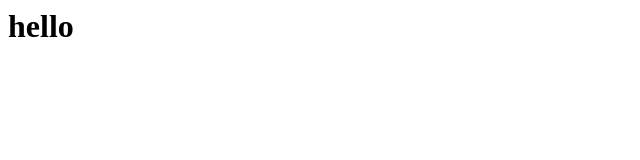
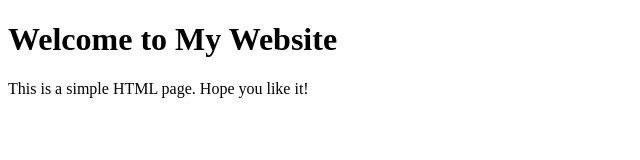
Before and after one commit to ravidassg092/project_1, a plain HTML site: page index.html in a window 1280 px wide. Shown: the whole page, without its empty margins (0-640 px from the left). Drawn offline with Linux system fonts and the light colour scheme.

Commit message:
Update index.html

```diff
--- a/index.html
+++ b/index.html
@@ -1,7 +1,10 @@
+<!DOCTYPE html>
 <html>
-  <body>
-    <h1>
-      hello
-    </h1>
-  </body>
+<head>
+    <title>My First Webpage</title>
+</head>
+<body>
+    <h1>Welcome to My Website</h1>
+    <p>This is a simple HTML page. Hope you like it!</p>
+</body>
 </html>
```
